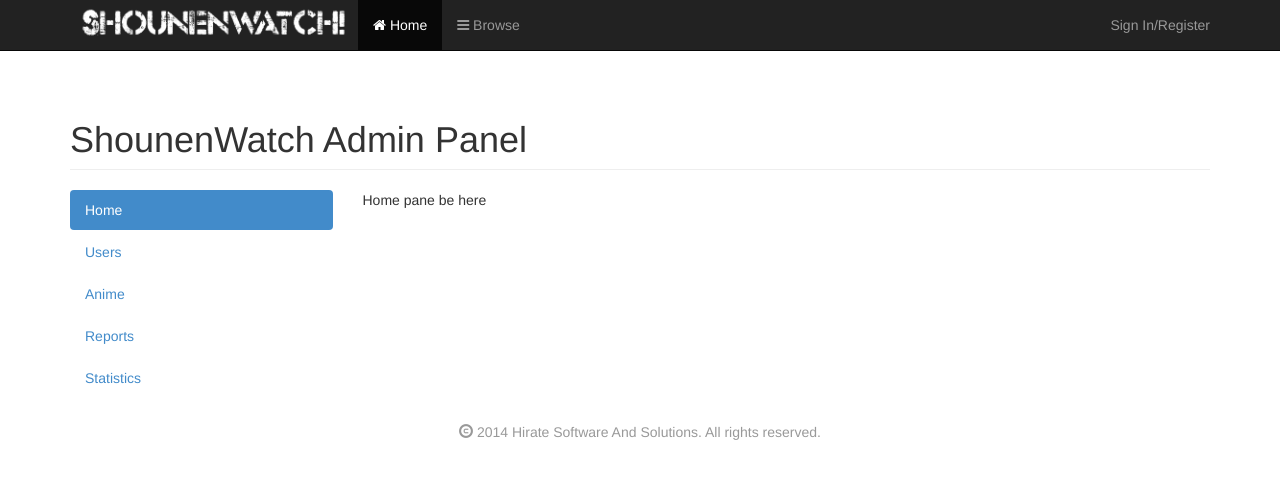
After one commit to reybalgs/shounenwatch, a CodeIgniter app: page /index.php/admin/index in a window 1280 px wide. The commit adds this page. Shown: the top 479 px of the page. Run offline with CodeIgniter, Linux system fonts and the light colour scheme; some libraries are stand-ins or nearby versions.

Commit message:
Initial work on admin panel
- Admin panel is accessible from the header if user is logged in as the admin
- Also some minor work on reports

```diff
--- a/application/config/routes.php
+++ b/application/config/routes.php
@@ -41,6 +41,9 @@
 # Test routes
 $route['test/tabs'] = "user/tabs_test";
 
+# Admin routes
+$route['admin/panel'] = "admin/index";
+
 # Reports routes
 $route['reports/get_report/(:num)'] = "reports/get_report/$1";
 $route['reports'] = "reports/index";
--- /dev/null
+++ b/application/controllers/admin.php
@@ -0,0 +1,18 @@
+<?php
+class Admin extends CI_Controller {
+    public function __construct() {
+        parent::__construct();
+        $this->load->model('user_model');
+        $this->load->model('anime_model');
+    }
+
+    public function index() {
+        $data['title'] = 'ShounenWatch Admin Panel';
+
+        $this->load->view('templates/header', $data);
+        $this->load->view('admin/panel', $data);
+        $this->load->view('templates/footer');
+    }
+}
+
+?>
--- /dev/null
+++ b/application/views/admin/panel.php
@@ -0,0 +1,33 @@
+<div class="container">
+    <h1 class="page-header">ShounenWatch Admin Panel</h1>
+    <div class="row">
+        <div class="col-md-3">
+            <ul class="nav nav-pills nav-stacked">
+                <li class="active"><a href="#home" data-toggle="pill">Home</a></li>
+                <li><a href="#users" data-toggle="pill">Users</a></li>
+                <li><a href="#anime" data-toggle="pill">Anime</a></li>
+                <li><a href="#reports" data-toggle="pill">Reports</a></li>
+                <li><a href="#statistics" data-toggle="pill">Statistics</a></li>
+            </ul>
+        </div>
+        <div class="col-md-9">
+            <div class="tab-content">
+                <div class="tab-pane fade in active" id="home">
+                    <p>Home pane be here</p>
+                </div>
+                <div class="tab-pane fade" id="users">
+                    <p>Users be here</p>
+                </div>
+                <div class="tab-pane fade" id="anime">
+                    <p>Anime be here</p>
+                </div>
+                <div class="tab-pane fade" id="reports">
+                    <p>Reports be here</p>
+                </div>
+                <div class="tab-pane fade" id="statistics">
+                    <p>Statistics be here</p>
+                </div>
+            </div>
+        </div>
+    </div>
+</div>
--- a/application/views/templates/header.php
+++ b/application/views/templates/header.php
@@ -78,6 +78,13 @@
                 <li><a href="<?php echo site_url('user/profile').'/'.$this->session->userdata('username')?>"><i class="fa fa-user"></i> View Profile</a></li>
                 <li><a href="<?php echo site_url('user/manage_watchlist').'/'.$this->session->userdata('user_id')?>"><i class="fa fa-play-circle"></i> Your Watchlist</a></li>
                 <li><a href="<?php echo site_url('anime/submit') ?>"><i class="fa fa-plus"></i> Submit New Anime</a></li>
+                <?php
+                if($this->session->userdata('user_id') == 1) {
+                ?>
+                <li><a href="<?php echo site_url('admin/panel') ?>"><i class="fa fa-wrench"></i> Admin Panel</a></li>
+                <?php
+                }
+                ?>
                 <li class="divider"></li>
                 <li><a href="<?php echo site_url('user/logout') ?>">Logout</a></li>
             </ul>
```
Also changed, not shown: application/views/reports/get_report.php (added, +21 -0 lines).
